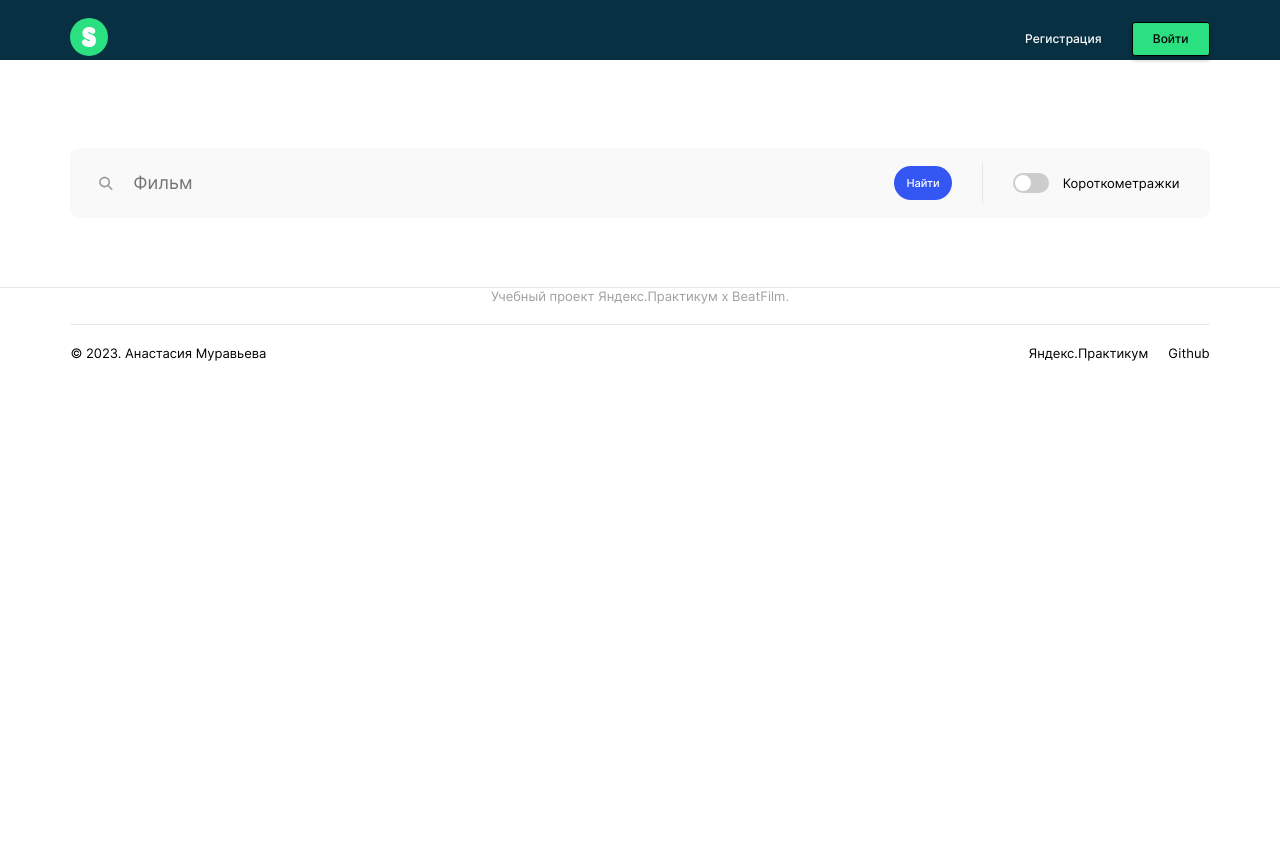
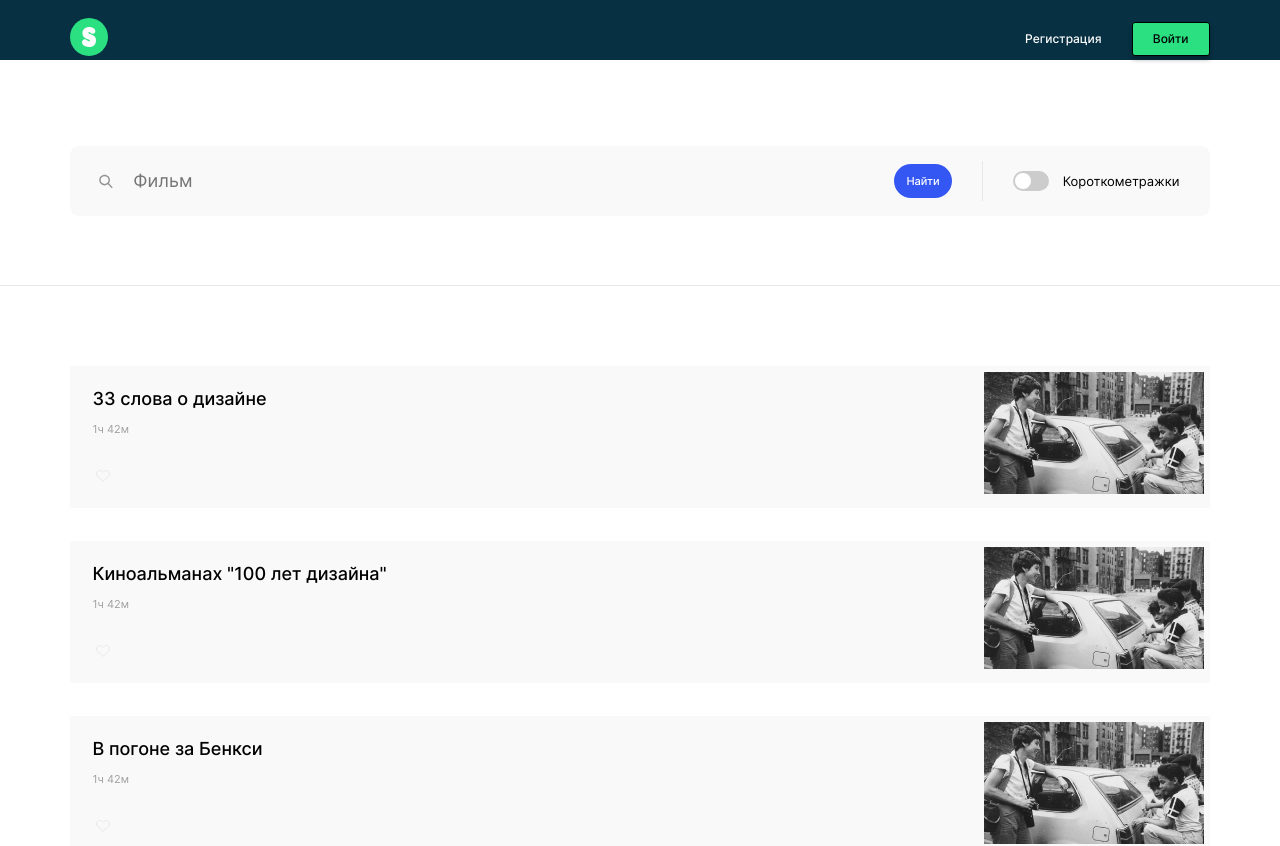
Before and after one commit to muravevanastya/movies-explorer-frontend, a React (Create React App) app: page /movies in a window 1280 px wide. Shown: the top 846 px of the page. Before the commit the page ends 800 px from the top, so only its background shows below. Built offline with nearby package versions, Linux system fonts and the light colour scheme.

Commit message:
сверстала блок с фильмами

```diff
--- a/src/components/Movies/Movies.jsx
+++ b/src/components/Movies/Movies.jsx
@@ -1,9 +1,15 @@
 import './Movies.css';
 import SearchForm from '../SearchForm/SearchForm';
+import MoviesCardList from '../MoviesCardList/MoviesCardList';
 
 function Movies() {
   return (
-    <SearchForm />
+    <main className='movies'>
+      <SearchForm />
+      <section className='movies-cards'>
+        <MoviesCardList />
+      </section>
+    </main>
   )
 }
 
--- /dev/null
+++ b/src/components/MoviesCard/MoviesCard.css
@@ -0,0 +1,41 @@
+.movie {
+  width: 89%;
+  display: flex;
+  justify-content: space-between;
+  background-color: #F9F9F9;
+  margin-bottom: 33px;
+}
+
+.movie:last-of-type {
+  margin-bottom: 50px;
+}
+
+.movie__info {
+  margin: 22px;
+}
+
+.movie__name {
+  font-weight: 500;
+  font-size: 18px;
+  line-height: 22px;
+  margin-bottom: 13px;
+}
+
+.movie__duration {
+  font-weight: 400;
+  font-size: 11px;
+  line-height: 13px;
+  color: #A0A0A0;
+  margin-bottom: 30px;
+}
+
+.movie__save {
+  width: 22px;
+  height: 12px;
+}
+
+.movie__photo {
+  width: 220px;
+  height: 122px;
+  margin: 6px 6px 6px 0;
+}
--- /dev/null
+++ b/src/components/MoviesCard/MoviesCard.jsx
@@ -0,0 +1,18 @@
+import './MoviesCard.css';
+import heart from '../../images/heart.svg';
+import moviePhoto from '../../images/movie-photo.jpg';
+
+function MoviesCard(props) {
+  return (
+    <div className='movie'>
+      <div className='movie__info'>
+        <p className='movie__name'>{props.movie.name}</p>
+        <p className='movie__duration'>1ч 42м</p>
+        <img className='movie__save' src={heart} alt="Добавить в избранное" />
+      </div>
+      <img className='movie__photo' src={moviePhoto} alt="Картинка фильма" />
+    </div>
+  )
+}
+
+export default MoviesCard;
--- /dev/null
+++ b/src/components/MoviesCardList/MoviesCardList.css
@@ -0,0 +1,24 @@
+.movies-cards__container {
+  display: flex;
+  flex-direction: column;
+  align-items: center;
+  padding: 80px 0 159px;
+}
+
+.movies-cards__more-button {
+  background: #F9F9F9;
+  border: none;
+  width: 89%;
+  padding: 11px 0 9px;
+  font-family: 'Inter';
+  font-style: normal;
+  font-weight: 500;
+  font-size: 12px;
+  line-height: 15px;
+  cursor: pointer;
+}
+
+.movies-cards__more-button:hover {
+  opacity: 0.6;
+  transition: .2s ease-in-out;
+}
--- /dev/null
+++ b/src/components/MoviesCardList/MoviesCardList.jsx
@@ -0,0 +1,21 @@
+import React from "react";
+import MoviesCard from "../MoviesCard/MoviesCard";
+import { movies } from "../utils/test-database";
+import './MoviesCardList.css'
+
+function MoviesCardList() {
+  return (
+    <div className="movies-cards__container">
+      {
+        movies.map((movie) => {
+          return (
+            <MoviesCard key={movie.id} movie={movie} />
+          )
+        })
+      }
+      <button className='movies-cards__more-button'>Ещё</button>
+    </div>
+  )
+}
+
+export default MoviesCardList;
--- a/src/components/SearchForm/SearchForm.css
+++ b/src/components/SearchForm/SearchForm.css
@@ -1,6 +1,6 @@
 .search-form {
   border-bottom: 1px solid #E8E8E8;
-  padding: 88px 0 69px;
+  padding: 86px 0 69px;
   display: flex;
   justify-content: center;
 }
--- /dev/null
+++ b/src/components/utils/test-database.js
@@ -0,0 +1,30 @@
+export const movies = [
+  {
+    id: 1,
+    name: '33 слова о дизайне',
+  },
+  {
+    id: 2,
+    name: 'Киноальманах "100 лет дизайна"',
+  },
+  {
+    id: 3,
+    name: 'В погоне за Бенкси',
+  },
+  {
+    id: 4,
+    name: 'Баския: Взрыв реальности',
+  },
+  {
+    id: 5,
+    name: 'Бег это свобода',
+  },
+  {
+    id: 6,
+    name: 'Книготорговцы',
+  },
+  {
+    id: 7,
+    name: 'Когда я думаю о Германии ночью',
+  },
+];
```
Also changed, not shown: src/images/heart.svg (added), src/images/movie-photo.jpg (added).
